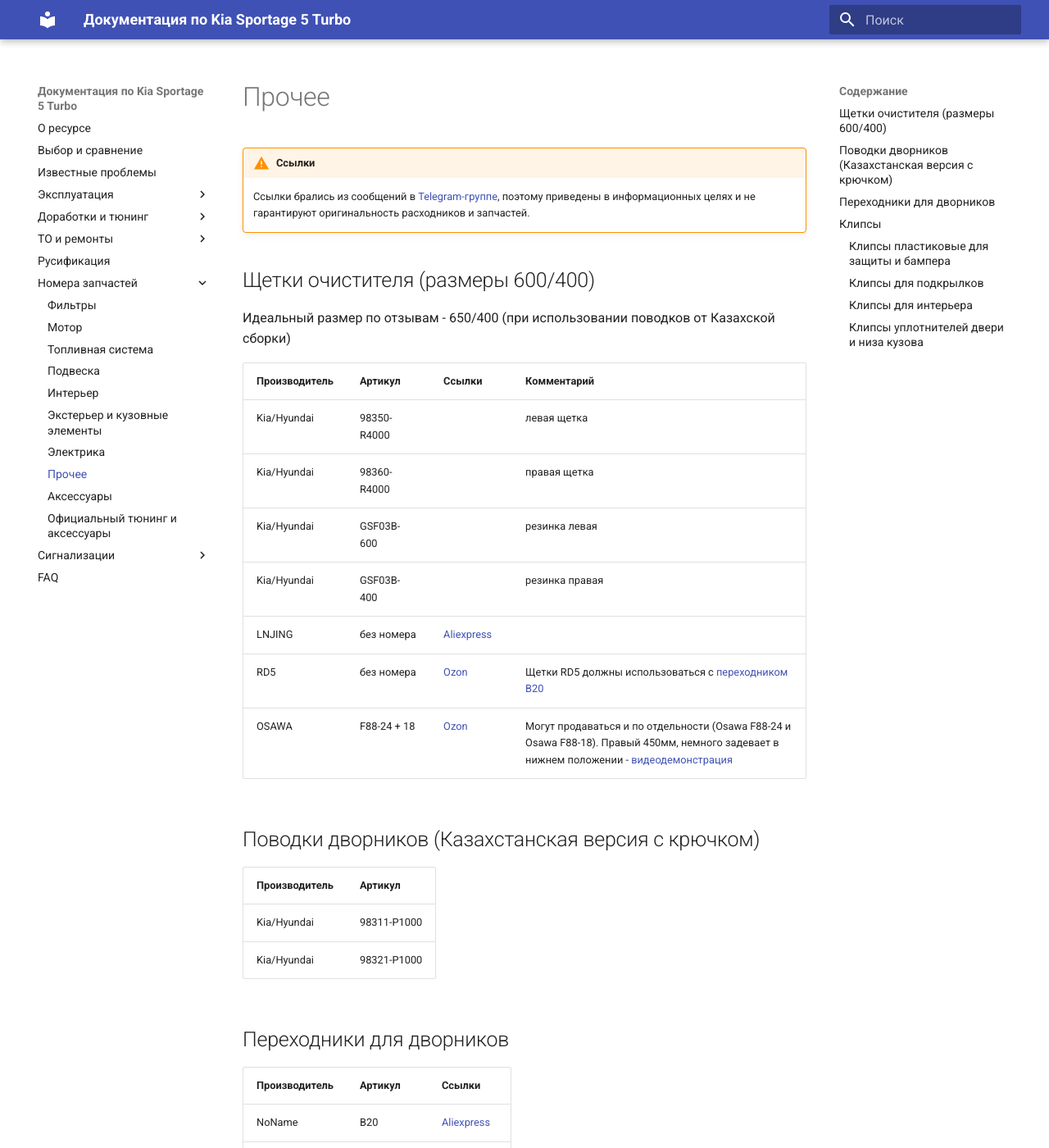
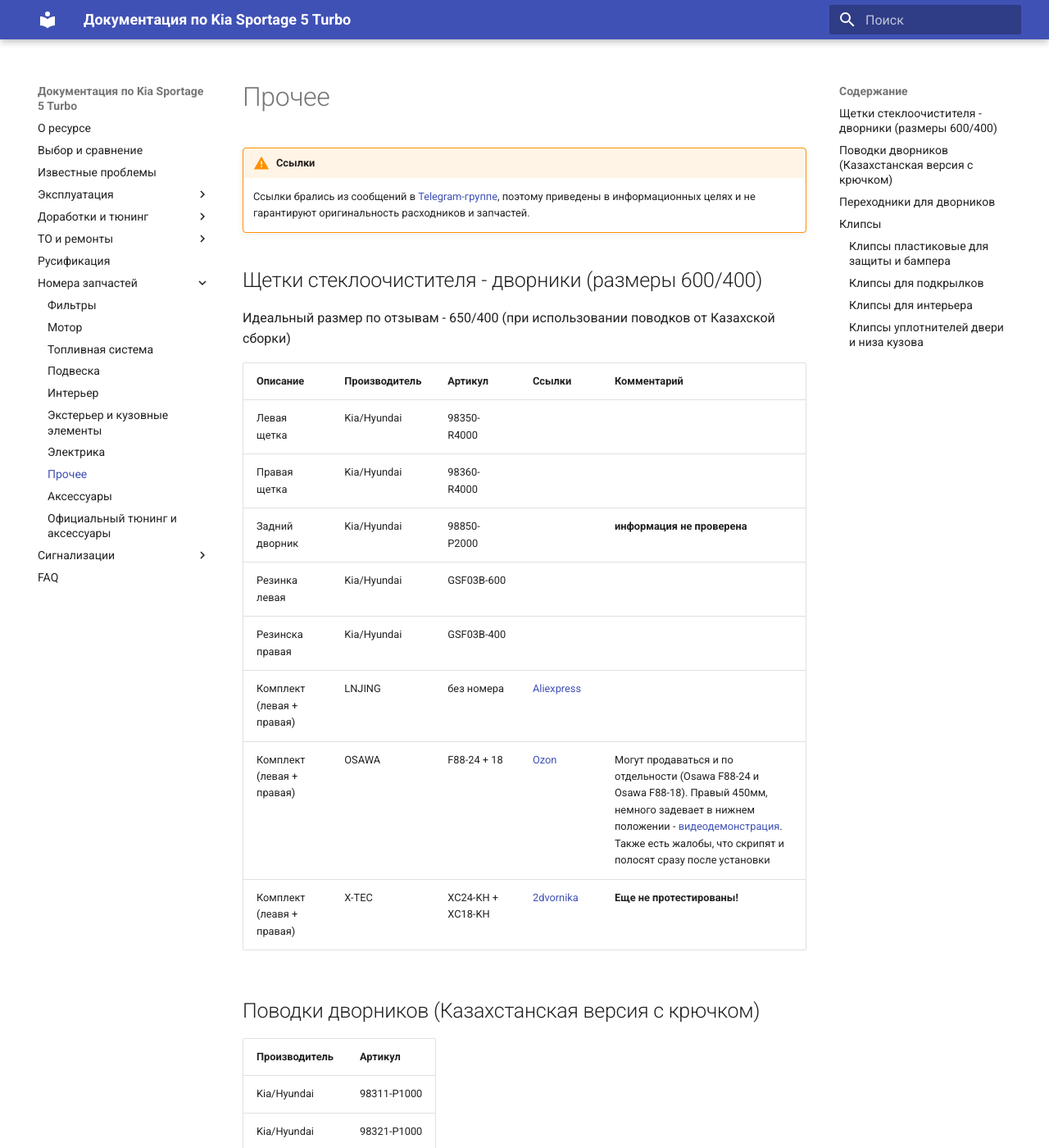
Before and after one commit to kia-sportage-docs/kia-sport5-docs, an MkDocs documentation site: the page built from docs/part/other.md, in a window 1280 px wide and 1400 px high. Shown: the whole window at 82% size. Built offline with MkDocs 1.6.1 and Material for MkDocs 9.7.7, drawn with Linux system fonts in a browser that asks for light colours.

Commit message:
Обновлена информация по дворникам

```diff
--- a/docs/part/other.md
+++ b/docs/part/other.md
@@ -3,19 +3,21 @@
 !!! warning "Ссылки"
     Ссылки брались из сообщений в [Telegram-группе](https://t.me/Kia_Sportage_5_Turbo), поэтому приведены в информационных целях и не гарантируют оригинальность расходников и запчастей.
 
-## Щетки очистителя (размеры 600/400)
+## Щетки стеклоочистителя - дворники (размеры 600/400)
 
 Идеальный размер по отзывам -  650/400 (при использовании поводков от Казахской сборки)
 
-| Производитель | Артикул | Ссылки | Комментарий|
-|---|---|---| --- |
-| Kia/Hyundai | 98350-R4000 | | левая щетка |
-| Kia/Hyundai | 98360-R4000| | правая щетка |
-| Kia/Hyundai | GSF03B-600 | | резинка левая |
-| Kia/Hyundai | GSF03B-400 | | резинка правая |
-| LNJING | без номера | [Aliexpress](https://aliexpress.ru/item/1005009068323895.html) | |
-|RD5| без номера |[Ozon](https://ozon.ru/t/h1orqeG)| Щетки RD5 должны использоваться с [переходником B20](./accessories.md#_8)|
-| OSAWA | F88-24 + 18 | [Ozon](https://ozon.ru/t/A0m4jV6)| Могут продаваться и по отдельности (Osawa F88-24 и Osawa F88-18). Правый 450мм, немного задевает в нижнем положении - [видеодемонстрация](https://t.me/Kia_Sportage_5_Turbo/36159/117977?single) |
+| Описание | Производитель | Артикул | Ссылки | Комментарий|
+|---|---|---|---| --- |
+| Левая щетка | Kia/Hyundai | 98350-R4000 | | |
+| Правая щетка | Kia/Hyundai | 98360-R4000| | |
+| Задний дворник | Kia/Hyundai | 98850-P2000 | | **информация не проверена** |
+| Резинка левая |  Kia/Hyundai | GSF03B-600 | | |
+| Резинска правая |Kia/Hyundai | GSF03B-400 | | |
+| Комплект (левая + правая) | LNJING | без номера | [Aliexpress](https://aliexpress.ru/item/1005009068323895.html) | |
+| Комплект (левая + правая) | OSAWA | F88-24 + 18 | [Ozon](https://ozon.ru/t/A0m4jV6)| Могут продаваться и по отдельности (Osawa F88-24 и Osawa F88-18). Правый 450мм, немного задевает в нижнем положении - [видеодемонстрация](https://t.me/Kia_Sportage_5_Turbo/36159/117977?single). Также есть жалобы, что скрипят и полосят сразу после установки |
+| Комплект (леавя + правая) | X-TEC | XC24-KH + XC18-KH | [2dvornika](https://2dvornika.ru/kia/kia_sportage/18527.html) | **Еще не протестированы!** |
+
 
 ## Поводки дворников (Казахстанская версия с крючком)
 
@@ -31,12 +33,13 @@
 | Fukoku |FA17 | |
 
 С данными переходниками можно использовать любые дворники с креплением "крючок", например:
-[RD5](https://ozon.ru/t/hwS3LqL)
-[Double Force](https://ozon.ru/t/Ev21jRa)
-[NoName](https://ozon.ru/t/7oZdUWT)
-[WBF](https://ozon.ru/t/fcTohAP)
-[Zekkert AR653S](https://ozon.ru/t/L4wOfh6)
-[Masuma MU-16G + MU-26G](https://ozon.ru/t/Bx5Mo3u)
+
+- [RD5](https://ozon.ru/t/hwS3LqL)
+- [Double Force](https://ozon.ru/t/Ev21jRa)
+- [NoName](https://ozon.ru/t/7oZdUWT)
+- [WBF](https://ozon.ru/t/fcTohAP)
+- [Zekkert AR653S](https://ozon.ru/t/L4wOfh6)
+- [Masuma MU-16G + MU-26G](https://ozon.ru/t/Bx5Mo3u)
 
 и множество других на ваш выбор
 
```
